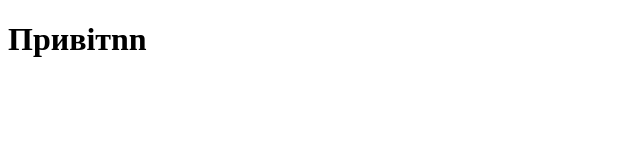
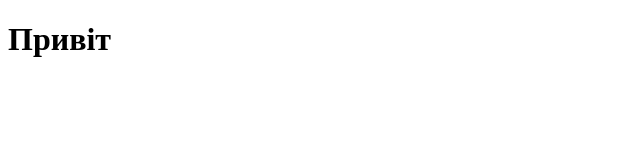
Before and after one commit to Volodymyr892/Tutorial, a plain HTML site: page index.html in a window 1280 px wide. Shown: the full height of the page, 0-640 px from the left. Drawn offline with Linux system fonts and the light colour scheme.

Commit message:
Update index.html

```diff
--- a/index.html
+++ b/index.html
@@ -6,6 +6,6 @@
     <title>Document</title>
 </head>
 <body>
-    <h1>Привітnn</h1>
+    <h1>Привіт</h1>
 </body>
 </html>
```
